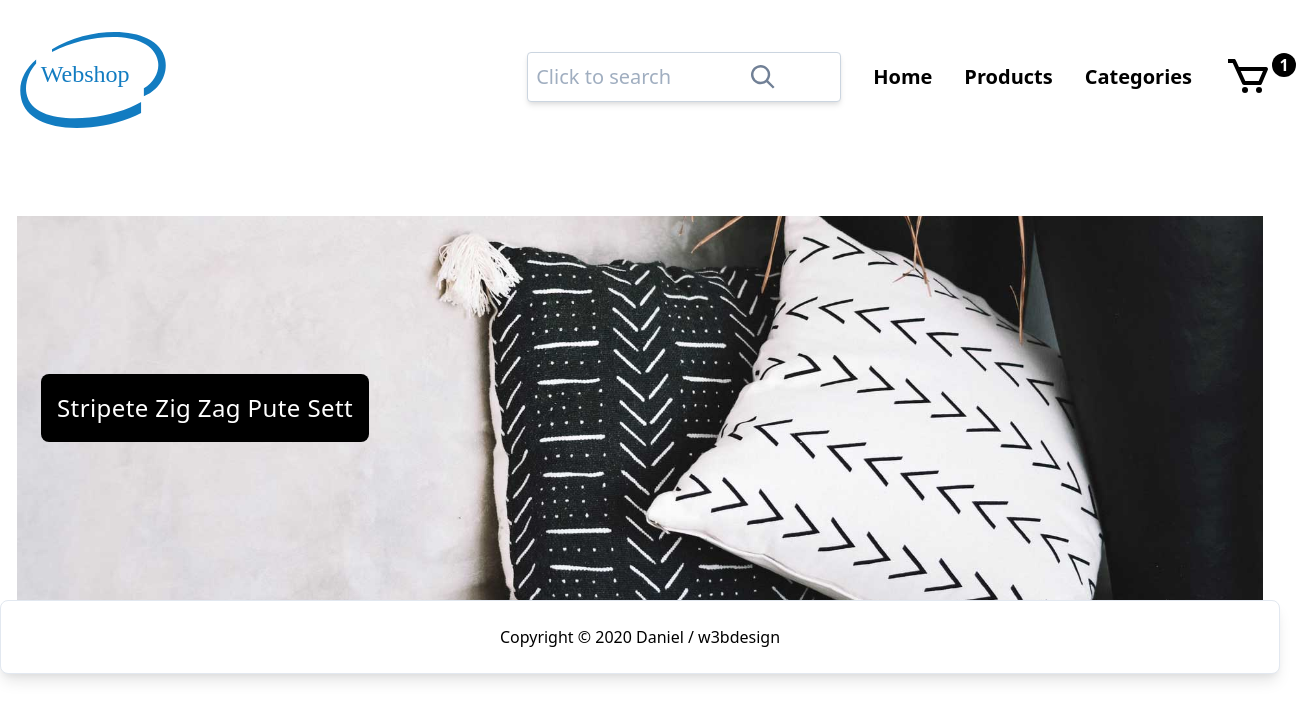
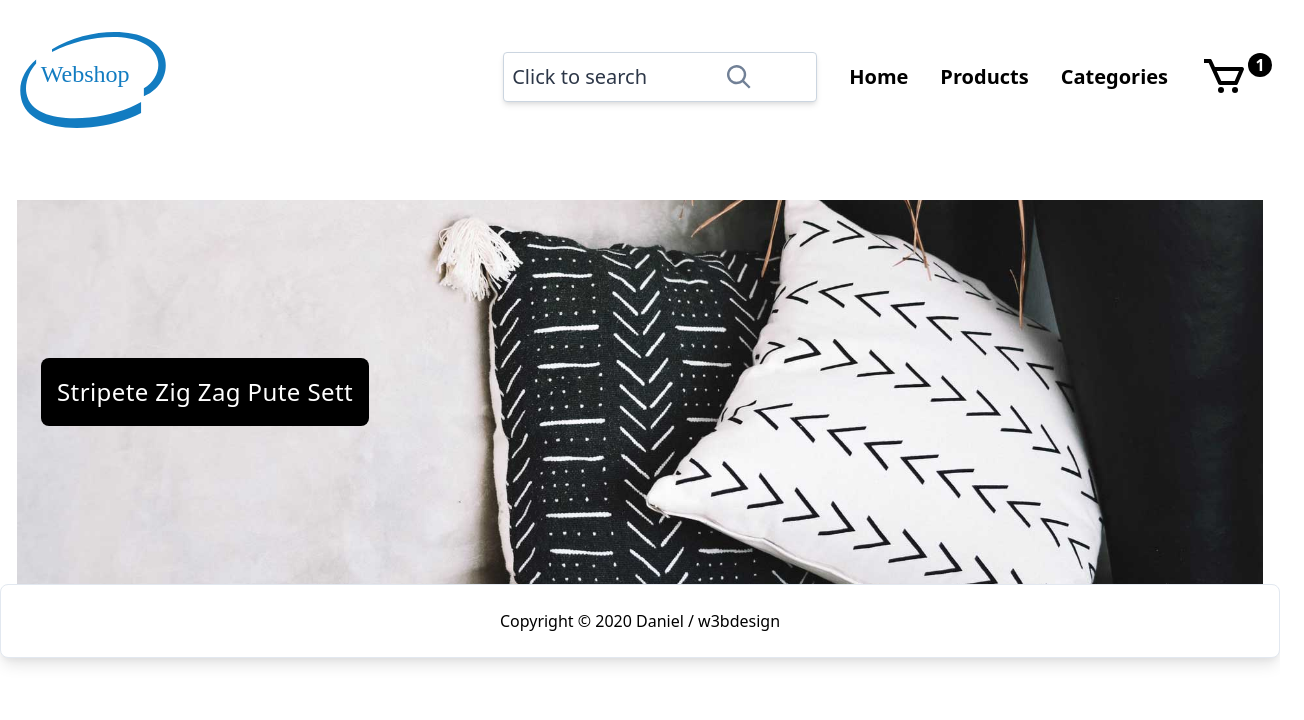
Before and after one commit to enthusiastdev121/woocommerce, a Nuxt app: page / in a window 1280 px wide. Shown: the top 720 px of the page, 1304 px wide, since content can reach past the window. Built offline with nearby package versions, Linux system fonts and the light colour scheme.

Commit message:
Improve navbar design and placeholder color

```diff
--- a/components/Header/Navbar.vue
+++ b/components/Header/Navbar.vue
@@ -52,7 +52,7 @@
                 aria-labelledby="block-main-menu"
               >
                 <ul
-                  class="items-center justify-end flex-1 pr-4 -mr-10 list-reset lg:flex"
+                  class="items-center justify-end flex-1 pr-4 -mr-4 list-reset lg:flex"
                 >
                   <li
                     class="inline-block py-2 text-xl font-semibold no-underline lg:text-base lg:px-4"
--- a/components/Header/Search.vue
+++ b/components/Header/Search.vue
@@ -1,10 +1,8 @@
 <template>
   <div>
-    <div
-      class="relative text-xl text-white no-underline lg:text-black is-active"
-    >
+    <div class="relative text-xl text-white no-underline is-active">
       <input
-        class="p-2 text-black border border-gray-400 rounded shadow-md"
+        class="p-2 text-gray-800 placeholder-gray-800 border border-gray-400 rounded shadow-md"
         type="text"
         placeholder="Click to search"
       />
--- a/components/Index/Hero.vue
+++ b/components/Index/Hero.vue
@@ -2,7 +2,7 @@
   <div>
     <div
       id="hero"
-      class="flex w-full mx-auto mt-20 bg-right bg-cover md:pt-0 md:items-center"
+      class="flex w-full mx-auto mt-16 bg-right bg-cover md:pt-0 md:items-center"
     >
       <div
         class="flex flex-col items-start justify-center w-full px-6 tracking-wide lg:w-1/2"
```
